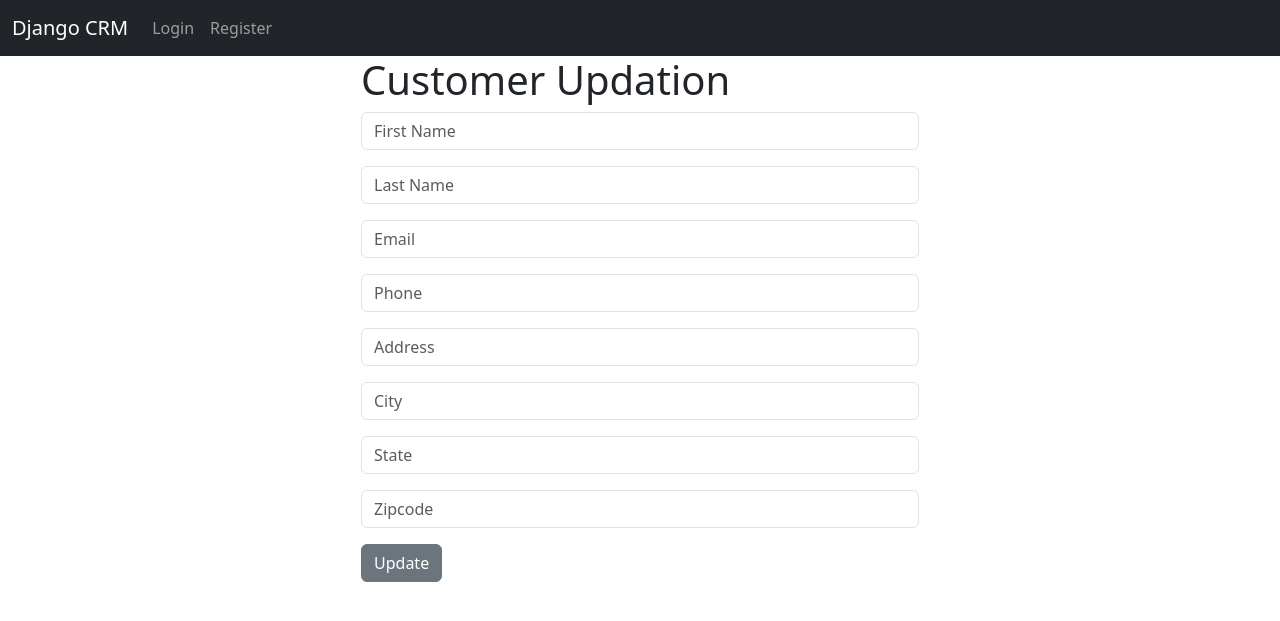
After one commit to the-sleepingfox/dcrm, a Django app: template website/templates/update_record.html in a window 1280 px wide. The commit adds this page. Shown: the top 621 px of the page. Run offline with Django 4.2, Linux system fonts and the light colour scheme; the template is opened without the code that fills it: values that come from a table or form of the project are taken from there, others are empty.

Commit message:
Update Function add, and the project is complited

```diff
--- a/website/templates/home.html
+++ b/website/templates/home.html
@@ -3,7 +3,9 @@
 {% block content %}
 
     {% if user.is_authenticated %}
-    <h1>Records...</h1>
+    <br/>
+    <br/>
+    <!-- <h1>Records...</h1> -->
     {% if records %}
     <table class="table table-striped table-hover">
 
--- a/website/templates/record.html
+++ b/website/templates/record.html
@@ -21,6 +21,7 @@
   <br>
   <div class="col-md-6 offset-md-3">
     <a href="{% url 'home' %}" class=" btn btn-secondary">Back</a>
+    <a href="{% url 'update_record' customer_record.id %}" class=" btn btn-secondary">Update</a>
     <a href="{% url 'delete_record' customer_record.id %}" class=" btn btn-danger">Delete</a>
   </div>
 
--- /dev/null
+++ b/website/templates/update_record.html
@@ -0,0 +1,14 @@
+{% extends 'base.html' %}
+
+{% block content %}
+
+<div class="col-md-6 offset-md-3">
+    <h1>Customer Updation</h1>
+    <form method="POST">
+        {% csrf_token %}
+        {{form.as_p}}
+        <button type="submit" class="btn btn-secondary">Update</button>
+    </form>
+</div>
+
+{% endblock %}
--- a/website/urls.py
+++ b/website/urls.py
@@ -6,7 +6,12 @@ urlpatterns = [
     # path('login/', views.login_user, name='login'),
     path('register/', views.register_user, name='register'),
     path('logout/', views.logout_user, name='logout'),
+    # Read
     path('record/<str:pk>',views.customer_record, name='record'),
+    # Delete
     path('delete_record/<str:pk>',views.delete_record, name='delete_record'),
+    # Create
     path('create_record/', views.create_record, name='create_record'),
+    # Update
+    path('update_record/<str:pk>', views.update_record, name='update_record'),
 ]
```
Also changed, not shown: website/views.py (+19 -2 lines).
